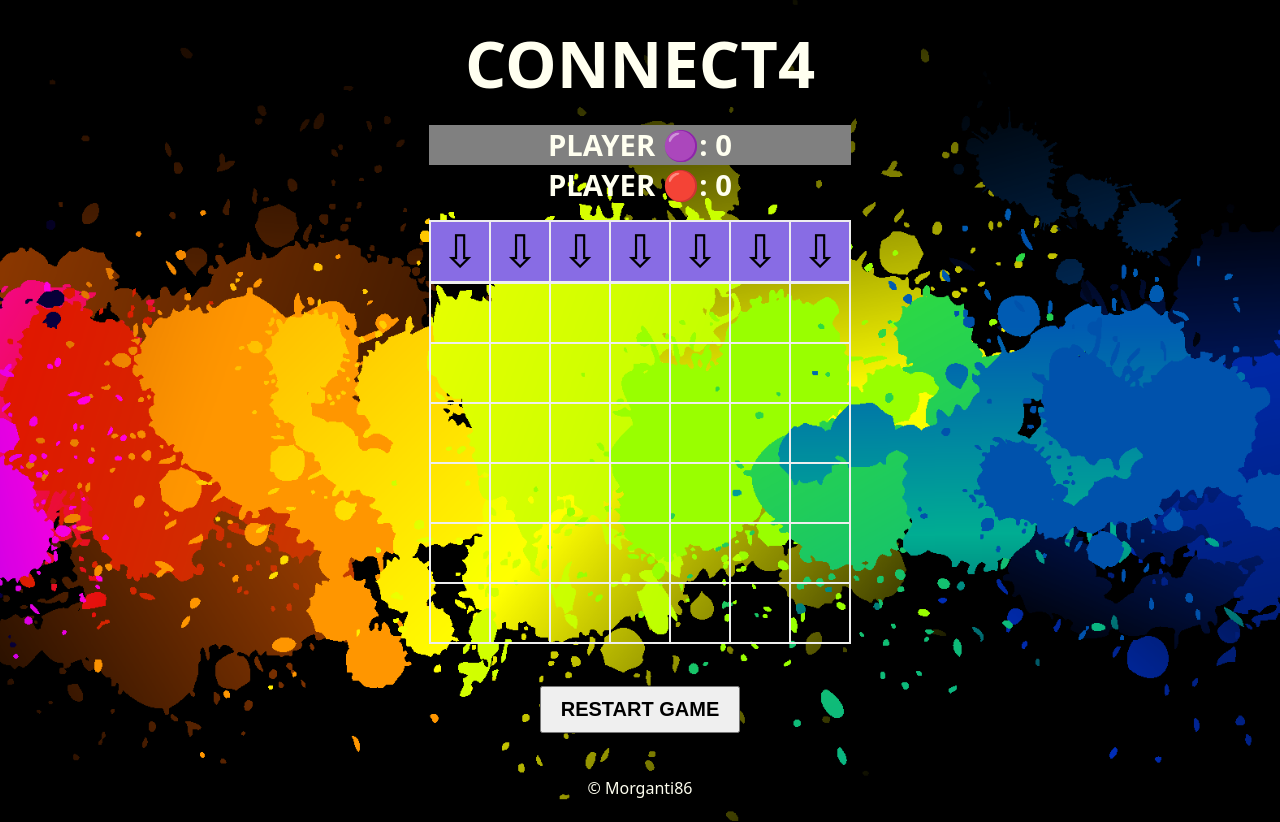
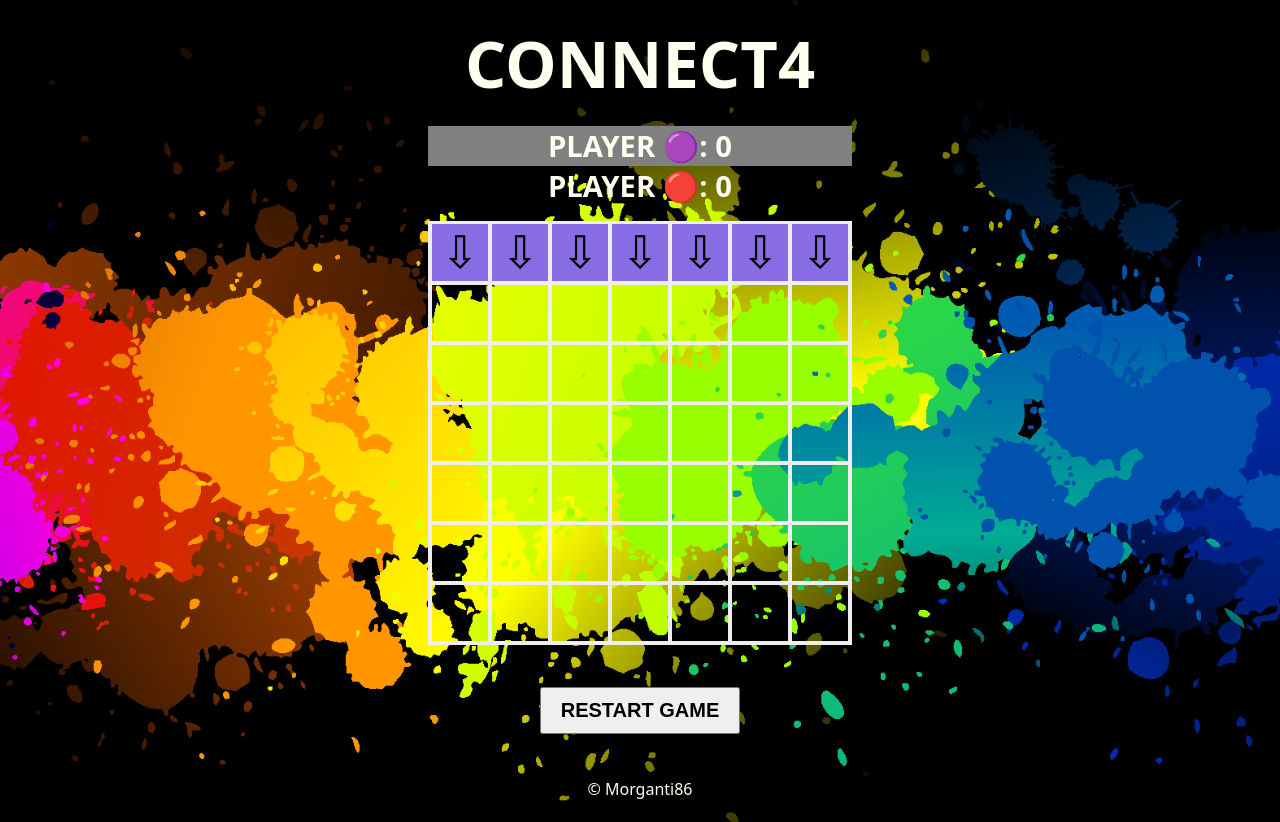
Before and after one commit to Morganti86/Connect4, a React (Vite) app: page / in a window 1280 px wide. Built offline with nearby package versions, Linux system fonts and the light colour scheme.

Commit message:
thicker edges

```diff
--- a/src/index.css
+++ b/src/index.css
@@ -25,7 +25,7 @@ body {
   background-image: url("/Background.webp");
   background-repeat: repeat;
   background-size: cover;
-  background-position: center;
+  background-position: center top;
   color: ivory;
 }
 
@@ -53,13 +53,14 @@ body {
 .board .game {
   display: grid;
   grid-template-columns: repeat(7, 1fr);
-  border: 0.5px solid #eee;
+  border: 2px solid #eee;
+  border-top: none;
 }
 
 .square {
   width: 60px;
   height: 60px;
-  border: 1px solid #eee;
+  border: 2px solid #eee;
   display: grid;
   place-items: center;
   justify-content: center;
@@ -70,7 +71,8 @@ body {
 .introBall {
   width: 60px;
   height: 60px;
-  border: 0.5px solid #eee;
+  border: 2px solid #eee;
+  border-top: 3px solid #eee;
   border-bottom: none;
   display: grid;
   place-items: center;
```
